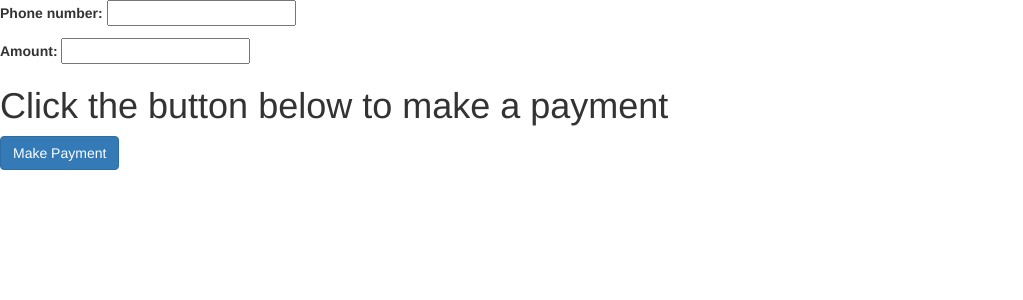
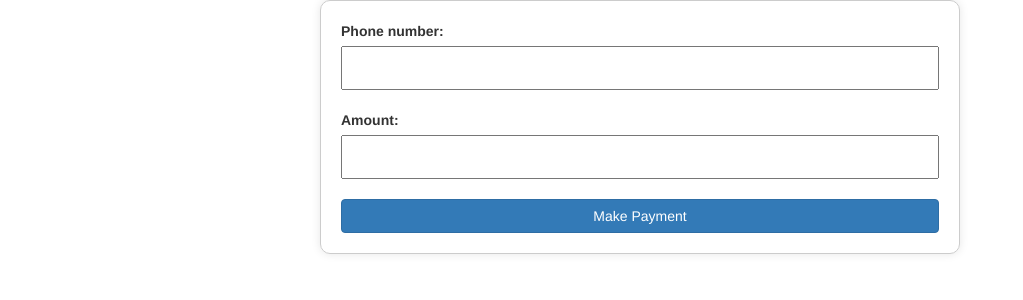
Before and after one commit to apondi-911/MpesaApi, a Django app: page / in a window 1280 px wide. Shown: the top 300 px of the page, without its empty margins (0-1023 px from the left). Run offline with Django 4.2, Linux system fonts and the light colour scheme; some libraries are stand-ins or nearby versions.

Commit message:
initial commit

```diff
--- a/MpesaApi/settings.py
+++ b/MpesaApi/settings.py
@@ -9,7 +9,7 @@ https://docs.djangoproject.com/en/4.2/topics/settings/
 For the full list of settings and their values, see
 https://docs.djangoproject.com/en/4.2/ref/settings/
 """
-
+import os
 from pathlib import Path
 
 # Build paths inside the project like this: BASE_DIR / 'subdir'.
@@ -112,8 +112,8 @@ USE_TZ = True
 
 # Static files (CSS, JavaScript, Images)
 # https://docs.djangoproject.com/en/4.2/howto/static-files/
-
-STATIC_URL = 'static/'
+STATIC_URL = '/static/'
+STATICFILES_DIRS = [os.path.join(BASE_DIR, 'static')]
 
 # Default primary key field type
 # https://docs.djangoproject.com/en/4.2/ref/settings/#default-auto-field
--- a/apiApplictation/views.py
+++ b/apiApplictation/views.py
@@ -12,6 +12,7 @@ def mpesa_callback(request):
     # Process Mpesa callback data
     # ...
     return HttpResponse("Callback received.")
+
 
 def index(request):
     if request.method == 'POST':
@@ -31,8 +32,6 @@ def index(request):
 
     return render(request, 'payment.html', {'form': form})
 
-
-
 # def index(request):
 #     client = MpesaClient()
 #     phone_number = '0701582114'
--- /dev/null
+++ b/static/style.css
@@ -0,0 +1,23 @@
+.btn-primary:hover {
+        background-color: green;
+    }
+/* Add this to your CSS file or in a <style> tag in your HTML template */
+form {
+    width: 50%; /* Adjust the width as needed */
+    margin: auto; /* Center the form horizontally */
+    padding: 20px; /* Add some padding for better visual appearance */
+    border: 1px solid #ccc; /* Add a border */
+    border-radius: 10px; /* Add border radius */
+    box-shadow: 0 0 10px rgba(0, 0, 0, 0.1); /* Optional: Add a subtle box shadow */
+}
+
+/* Style the form elements if needed */
+form input,
+form select,
+form textarea,
+form button {
+    margin-bottom: 10px;
+    width: 100%; /* Make form elements fill the width of the form */
+    padding: 10px; /* Add padding for better spacing */
+    box-sizing: border-box; /* Include padding and border in element's total width and height */
+}
--- a/templates/master.html
+++ b/templates/master.html
@@ -7,7 +7,7 @@
        <title>Master</title>
     {% endblock %}
 
-    <link rel="stylesheet" type="text/css" href="{% static 'css/styles.css' %}">
+    <link rel="stylesheet" type="text/css" href="{% static 'style.css' %}">
   <link rel="stylesheet" href="https://maxcdn.bootstrapcdn.com/bootstrap/3.4.1/css/bootstrap.min.css">
   <script src="https://ajax.googleapis.com/ajax/libs/jquery/3.5.1/jquery.min.js"></script>
   <script src="https://maxcdn.bootstrapcdn.com/bootstrap/3.4.1/js/bootstrap.min.js"></script>
--- a/templates/payment.html
+++ b/templates/payment.html
@@ -10,7 +10,7 @@
     <form action="{% url 'index-url' %}" method="post">
         {% csrf_token %}
         {{ form.as_p }}
-      <h1>Click the button below to make a payment</h1>
+
      <button class="btn btn-primary">Make Payment</button>
     </form>
 {% endblock %}
```
Also changed, not shown: db.sqlite3.
